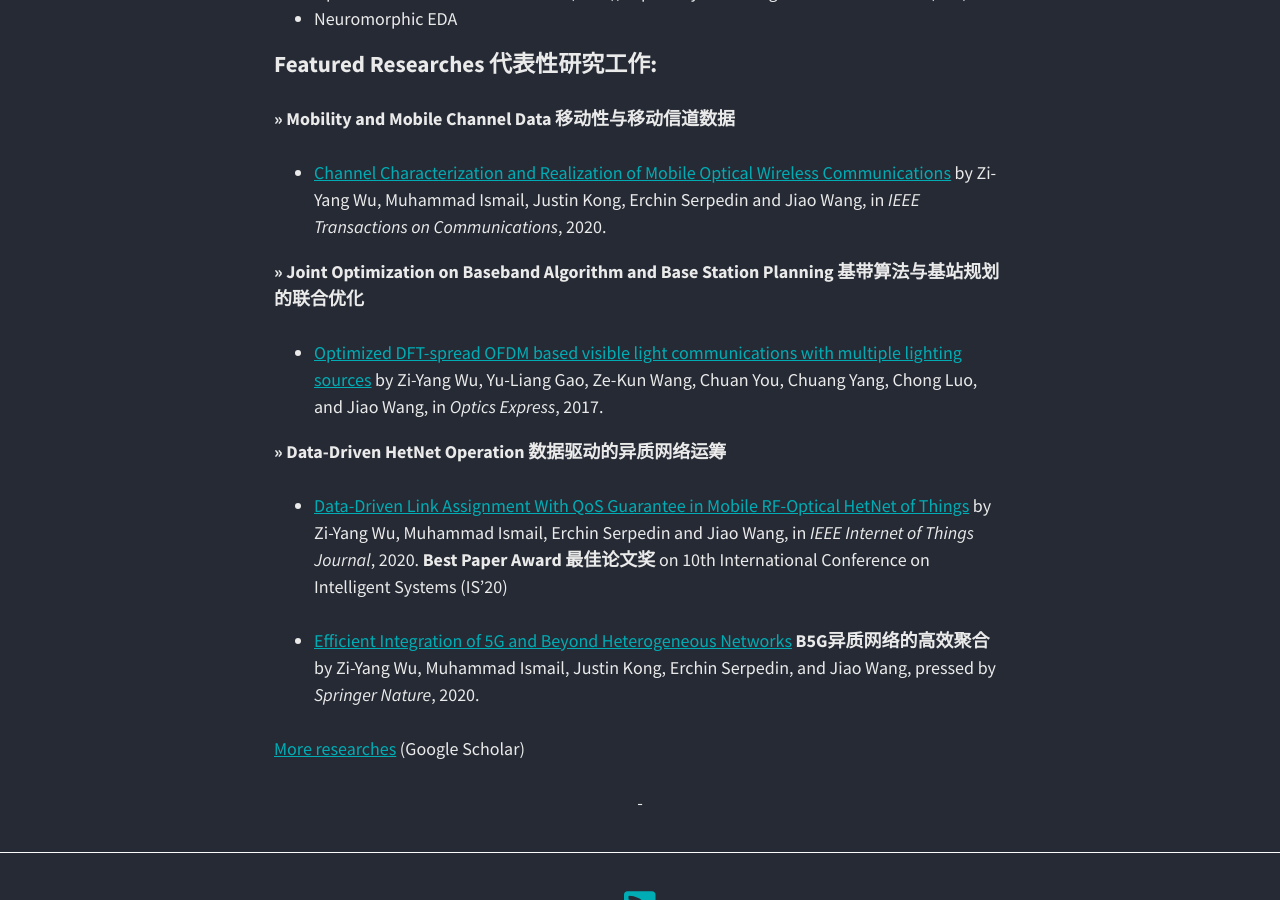
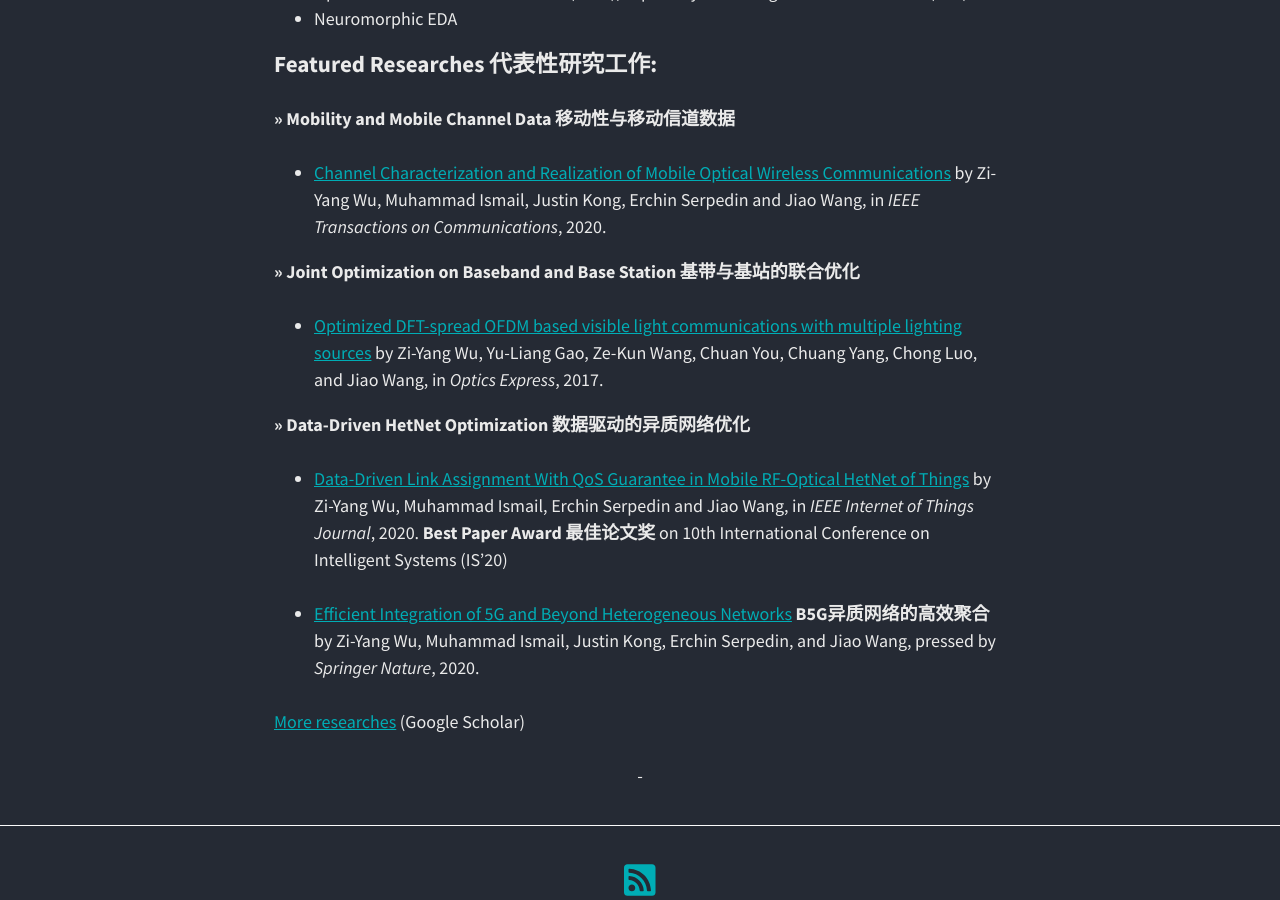
Before and after one commit to aladdin-neu/aladdin-neu.github.io, a Jekyll site: the page built from index.md, in a window 1280 px wide and 900 px high, scrolled down 1171 px. Built offline with Jekyll 4.4.1, drawn with Linux system fonts in a browser that asks for light colours; nearby versions of some CDN libraries.

Commit message:
Update index.md

```diff
--- a/index.md
+++ b/index.md
@@ -29,11 +29,11 @@ entries_layout: list
 
   - [Channel Characterization and Realization of Mobile Optical Wireless Communications](https://ieeexplore.ieee.org/abstract/document/9140033) by Zi-Yang Wu, Muhammad Ismail, Justin Kong, Erchin Serpedin and Jiao Wang, in _IEEE Transactions on Communications_, 2020.
 
-**>> Joint Optimization on Baseband Algorithm and Base Station Planning 基带算法与基站规划的联合优化**
+**>> Joint Optimization on Baseband and Base Station 基带与基站的联合优化**
 
   - [Optimized DFT-spread OFDM based visible light communications with multiple lighting sources](https://www.osapublishing.org/oe/abstract.cfm?uri=oe-25-22-26468) by Zi-Yang Wu, Yu-Liang Gao, Ze-Kun Wang, Chuan You, Chuang Yang, Chong Luo, and Jiao Wang, in _Optics Express_, 2017.
 
-**>> Data-Driven HetNet Operation 数据驱动的异质网络运筹**
+**>> Data-Driven HetNet Optimization 数据驱动的异质网络优化**
 
   - [Data-Driven Link Assignment With QoS Guarantee in Mobile RF-Optical HetNet of Things](https://ieeexplore.ieee.org/stamp/stamp.jsp?tp=&arnumber=9007356&isnumber=9115800) by Zi-Yang Wu, Muhammad Ismail, Erchin Serpedin and Jiao Wang, in _IEEE Internet of Things Journal_, 2020. **Best Paper Award 最佳论文奖** on 10th International Conference on Intelligent Systems (IS'20)
 
```
